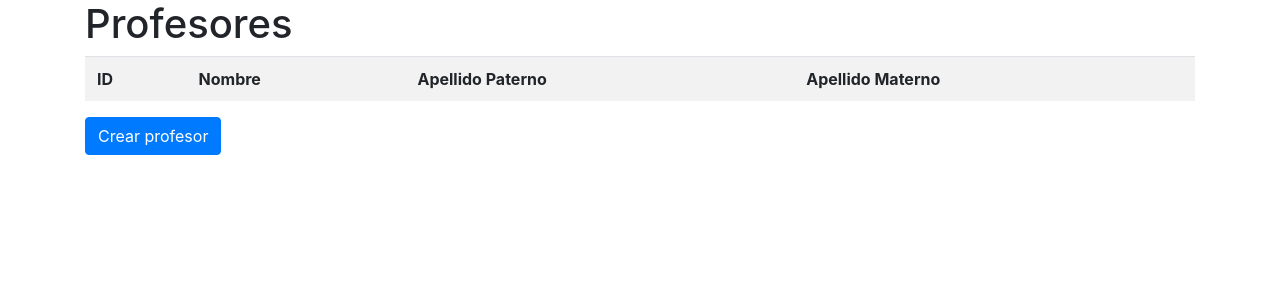
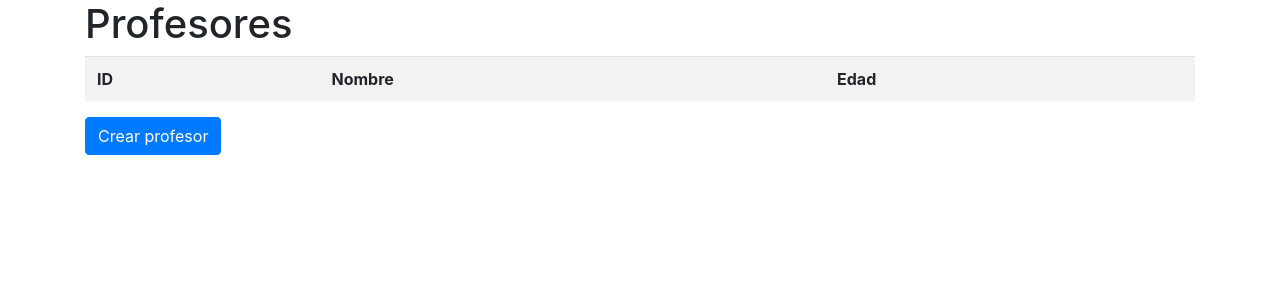
Before and after one commit to 1CEW0lf/sis_poo, a Flask app: page /professors in a window 1280 px wide. Shown: the part 56-356 px from the top of the page. Run offline with Flask 3, Linux system fonts and the light colour scheme; lists and menus that the app fills with data are empty; some libraries are stand-ins or nearby versions.

Commit message:
add clase hija en html

```diff
--- a/templates/professors.html
+++ b/templates/professors.html
@@ -6,20 +6,18 @@
     <tr>
       <th>ID</th>
       <th>Nombre</th>
-      <th>Apellido Paterno</th>
-      <th>Apellido Materno</th>
+      <th>Edad</th>
     </tr>
-    {% for prof in professors_list %}
+    {% for profesor in professors_list %}
     <tr>
-      <td>{{prof.id_professor}}</td>
-      <td>{{prof.nombre}}</td>
-      <td>{{prof.apellido_paterno}}</td>
-      <td>{{prof.apellido_materno}}</td>
+      <td>{{profesor.id_professor}}</td>
+      <td>{{profesor.nombre_completo()}}</td>
+      <td>{{profesor.calcular_edad()}}</td>
     </tr>
     {% endfor %}
   </table>
   <a href="/new_professor" type="button" class="btn btn-primary"
     >Crear profesor</a
   >
-  </div>
-  {% endblock %}
+</div>
+{% endblock %}
```
Also changed, not shown: templates/students.html (+3 -7 lines).
